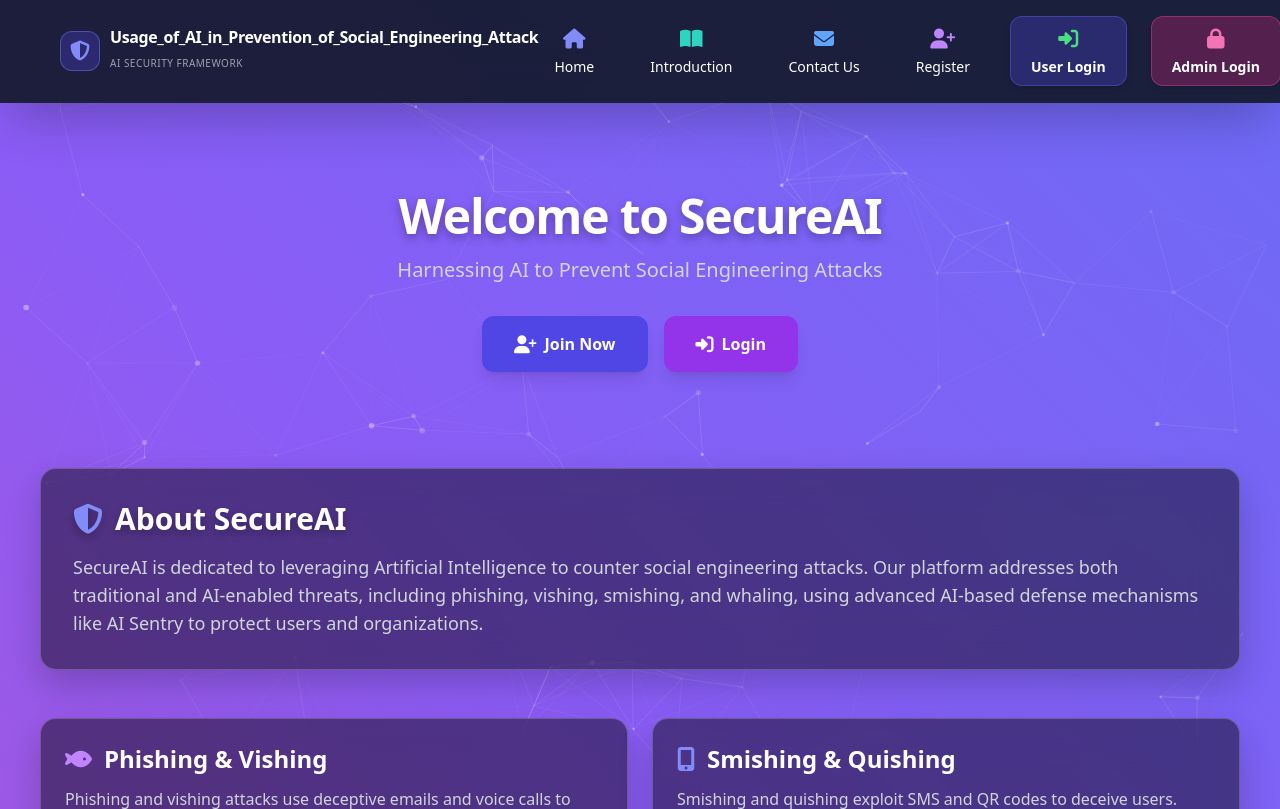
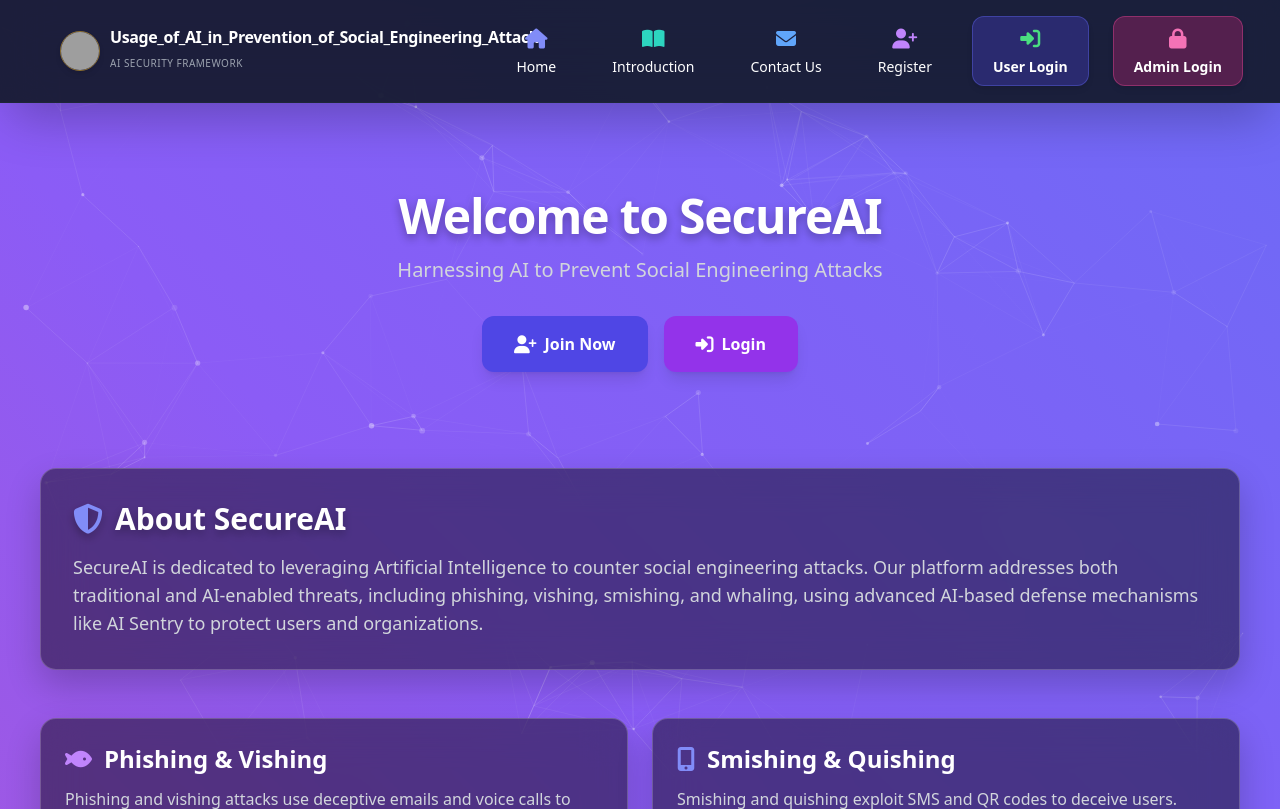
Before and after one commit to Kokalasaiteja/SecureAI, a Django app: page / in a window 1280 px wide. Shown: the top 809 px of the page. Run offline with Django 5.2, Linux system fonts and the light colour scheme; some libraries are stand-ins or nearby versions; grey boxes are pictures that could not be loaded.

Commit message:
Set custom Tej Aura Creations logo and website favicon across header and drawers

```diff
--- a/templates/admin_dashboard.html
+++ b/templates/admin_dashboard.html
@@ -4,6 +4,9 @@
     <meta charset="UTF-8">
     <title>Admin Dashboard - SecureAI</title>
     <meta name="viewport" content="width=device-width, initial-scale=1.0">
+    <!-- Favicon -->
+    <link rel="icon" type="image/png" href="/media/favicon.png">
+    <link rel="shortcut icon" type="image/png" href="/media/favicon.png">
 
     <!-- Tailwind CSS -->
     <script src="https://cdn.tailwindcss.com"></script>
@@ -35,7 +38,7 @@
     <!-- Header -->
     <div class="flex flex-col sm:flex-row justify-between items-center gap-4 mb-6 sm:mb-8 animate-slide-up bg-gray-900 bg-opacity-80 p-4 rounded-xl border border-gray-800">
         <h2 class="text-2xl sm:text-3xl font-bold flex items-center space-x-3 text-indigo-400">
-            <i class="fas fa-tachometer-alt text-xl sm:text-2xl"></i>
+            <img src="/media/logo.jpg" alt="Logo" class="w-9 h-9 rounded-full object-cover border border-amber-400/50 shadow-md">
             <span>Admin Dashboard</span>
         </h2>
         <div class="flex items-center space-x-3 w-full sm:w-auto justify-end">
--- a/templates/base.html
+++ b/templates/base.html
@@ -4,6 +4,9 @@
     <meta charset="UTF-8">
     <meta name="viewport" content="width=device-width, initial-scale=1.0">
     <title>{% block title %}User Management System{% endblock %}</title>
+    <!-- Favicon -->
+    <link rel="icon" type="image/png" href="/media/favicon.png">
+    <link rel="shortcut icon" type="image/png" href="/media/favicon.png">
     <!-- Tailwind CSS CDN -->
     <script src="https://cdn.tailwindcss.com"></script>
     <!-- Font Awesome for icons -->
@@ -98,9 +101,7 @@
 
                 <!-- Brand Logo / Title -->
                 <a href="/" class="text-base sm:text-lg lg:text-xl font-extrabold flex items-center space-x-2.5 text-white hover:text-indigo-300 transition-all group">
-                    <div class="w-9 h-9 sm:w-10 sm:h-10 rounded-xl bg-indigo-600/30 border border-indigo-400/40 flex items-center justify-center group-hover:scale-105 transition-transform">
-                        <i class="fas fa-shield-alt text-indigo-400 text-lg sm:text-xl"></i>
-                    </div>
+                    <img src="/media/logo.jpg" alt="Logo" class="w-9 h-9 sm:w-10 sm:h-10 rounded-full object-cover border border-amber-400/50 shadow-md group-hover:scale-105 transition-transform">
                     <div class="flex flex-col">
                         <span class="hidden xl:inline tracking-tight font-extrabold text-white text-base">Usage_of_AI_in_Prevention_of_Social_Engineering_Attack</span>
                         <span class="xl:hidden tracking-tight font-black text-indigo-400 text-lg sm:text-xl">SecureAI</span>
@@ -147,9 +148,7 @@
         <!-- Drawer Header -->
         <div class="p-4 sm:p-5 border-b border-gray-800/80 flex items-center justify-between bg-gray-900/80">
             <div class="flex items-center space-x-3">
-                <div class="w-9 h-9 rounded-xl bg-indigo-600/30 border border-indigo-400/40 flex items-center justify-center">
-                    <i class="fas fa-shield-alt text-indigo-400"></i>
-                </div>
+                <img src="/media/logo.jpg" alt="Logo" class="w-9 h-9 rounded-full object-cover border border-amber-400/50 shadow-md">
                 <div>
                     <h2 class="text-base font-bold text-white tracking-tight">SecureAI</h2>
                     <p class="text-[11px] text-gray-400">Navigation Menu</p>
```
Also changed, not shown: templates/admin_home.html (+5 -2 lines), templates/users/user_base.html (+7 -4 lines).
